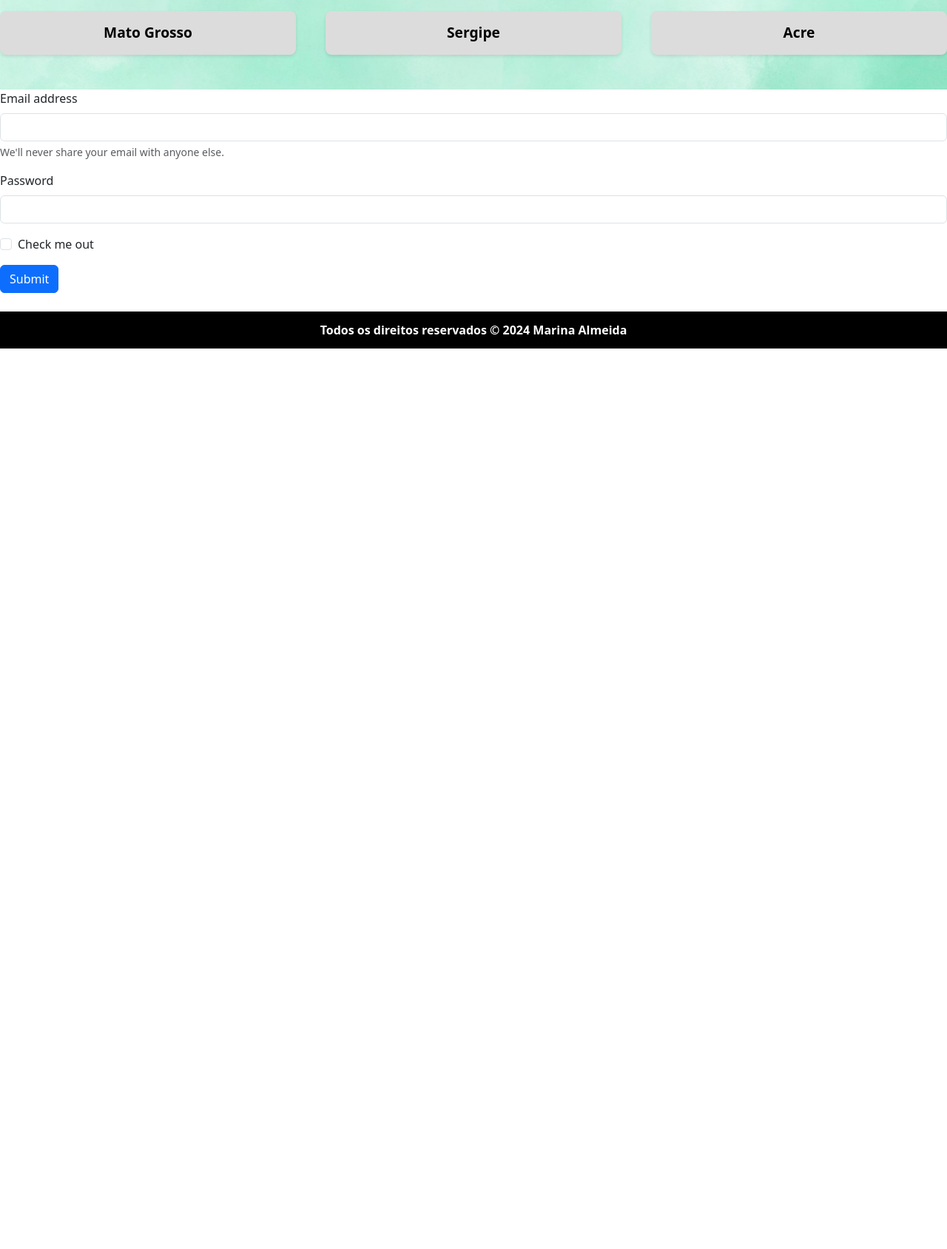
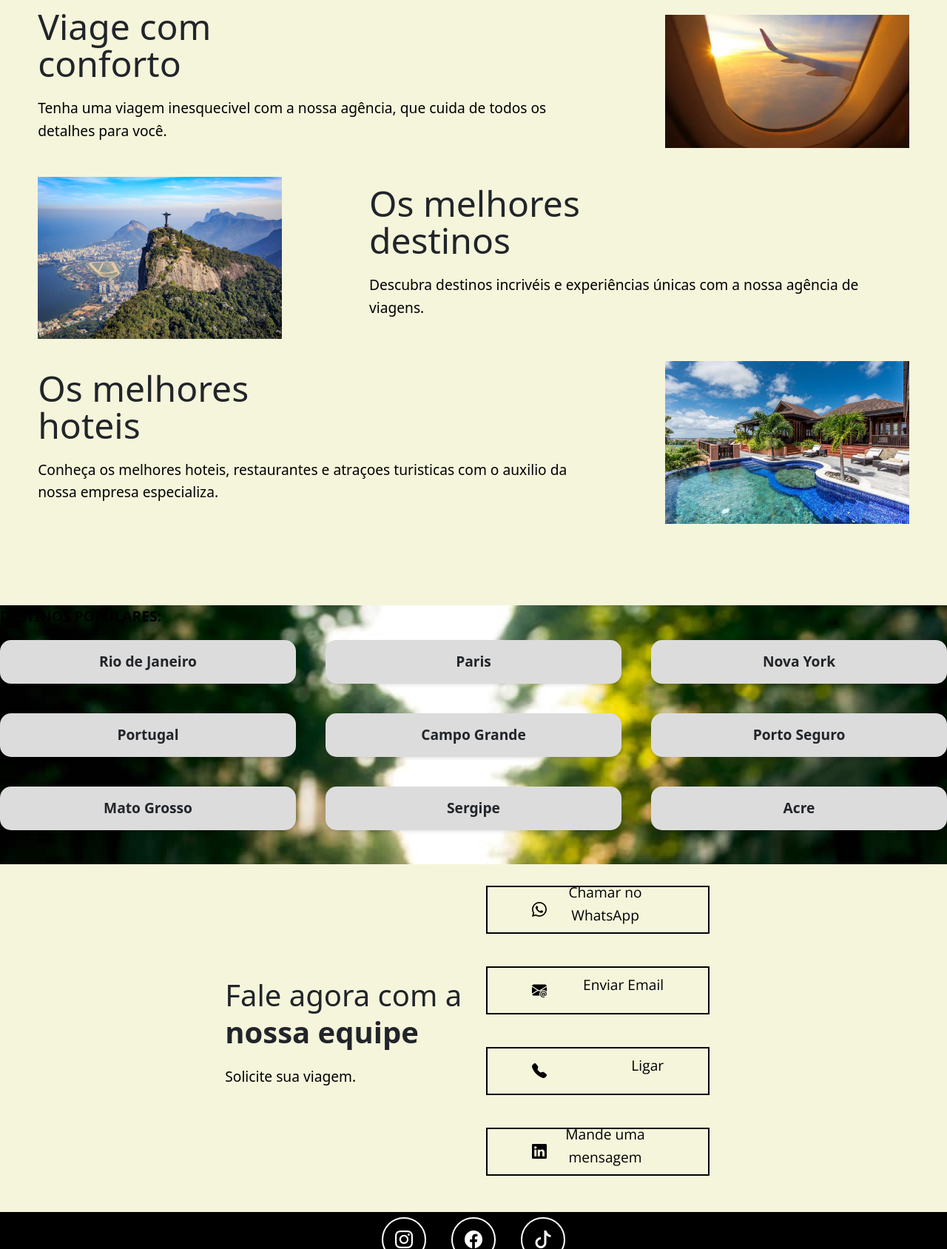
Before and after one commit to Marina2447/Site-Ag-ncia, a plain HTML site: page index.html in a window 1280 px wide. Shown: the part 1112-2800 px from the top of the page at 74% size. Before the commit the page ends 1583 px from the top, so only its background shows below. Drawn offline with nearby package versions, Linux system fonts and the light colour scheme.

Commit message:
atualizado

```diff
--- a/index.html
+++ b/index.html
@@ -11,7 +11,9 @@
         rel="stylesheet">
     <link rel="stylesheet" href="https://use.fontawesome.com/releases/v5.12.1/css/all.css" crossorigin="anonymous">
     <link href="https://cdn.jsdelivr.net/npm/bootstrap@5.3.3/dist/css/bootstrap.min.css" rel="stylesheet" integrity="sha384-QWTKZyjpPEjISv5WaRU9OFeRpok6YctnYmDr5pNlyT2bRjXh0JMhjY6hW+ALEwIH" crossorigin="anonymous">
+    <link rel="stylesheet" href="https://cdn.jsdelivr.net/npm/bootstrap-icons@1.11.3/font/bootstrap-icons.min.css">
     <title>Document</title>
+
 
 </head>
 <body>
@@ -104,12 +106,75 @@
                </div>
            </section>
 
+
+
+           <section class="vantagens">
+               <div class="interface">
+
+                 <article class="itens-container">
+
+                  <div class="texto-itens">
+
+                   <h3><span>Viage </span>com<br> conforto</h3>
+                   <p>Tenha uma viagem inesquecivel com a nossa agência, que cuida de todos os detalhes para você.</p>
+
+                  </div>
+
+                   <div class="img-itens">
+                   <img src="assets/janela-de-aviao.webp" alt="">
+                  </div>
+
+                 </article>
+
+
+
+                 <article class="itens-container">
+
+                   <div class="img-itens">
+                       <img src="assets/lugar2.jpg" alt="">
+                   </div>
+
+                   <div class="texto-itens">
+
+                   <h3><span>Os </span>melhores<br> destinos</h3>
+                    <p>Descubra destinos incrivéis e experiências únicas com a nossa agência de viagens.</p>
+
+
+                  </article>
+
+
+
+                  <article class="itens-container">
+
+                   <div class="texto-itens">
+
+                    <h3><span>Os </span>melhores<br> hoteis</h3>
+                    <p>Conheça os melhores hoteis, restaurantes e atraçoes turisticas com o auxilio da nossa empresa especializa.</p>
+
+                   </div>
+
+                   <div class="img-itens">
+                    <img src="assets/hotel.jpg" alt="">
+                   </div>
+
+                  </article>
+
+
+               </div>
+           </section>
+
+
+
+
+
+
+
            <section>
                <div class="container3">
 
                    <article>
                        <div class="titulo">
-                            <p>DESTINOS POPULARES:<p>
+                           <p>DESTINOS POPULARES:</p>
                        </div>
 
                        <section id="destinos">
@@ -135,28 +200,26 @@
            </section>
 
 
-        </section>
-
-        <div class="container-forms">
-            <form>
-              <div class="mb-3">
-                <label for="exampleInputEmail1" class="form-label">Email address</label>
-                <input type="email" class="form-control" id="exampleInputEmail1" aria-describedby="emailHelp">
-                <div id="emailHelp" class="form-text">We'll never share your email with anyone else.</div>
-              </div>
-              <div class="mb-3">
-                <label for="exampleInputPassword1" class="form-label">Password</label>
-                <input type="password" class="form-control" id="exampleInputPassword1">
-              </div>
-              <div class="mb-3 form-check">
-                <input type="checkbox" class="form-check-input" id="exampleCheck1">
-                <label class="form-check-label" for="exampleCheck1">Check me out</label>
-              </div>
-              <button type="submit" class="btn btn-primary">Submit</button>
-            </form>
-          </div>
+           <section class="cont">
+               <div class="interface">
 
 
+                   <article class="text-cont">
+                       <h3>Fale agora com a <span>nossa equipe</span></h3>
+                       <p>Solicite sua viagem.</p>
+                   </article>
+
+                   <article class="icones-cont">
+                       <a href="#"><button><i class="bi bi-whatsapp"></i> <p>Chamar no WhatsApp</p></button>
+                       </a>
+                       <a href="#"><button><i class="bi bi-envelope-at-fill"></i> <p>Enviar Email</p></button>
+                       </a>
+                       <a href="#"><button><i class="bi bi-telephone-fill"></i> <p>Ligar  </p> </button>
+                       </a>
+                       <a href="#"><button><i class="bi bi-linkedin"></i> <p>Mande uma mensagem</p> </button>
+                       </a>
+                   </article>
+               </div>
            </section>
 
 
@@ -165,9 +228,32 @@
 
 
 
-          <footer class="rodape">Todos os direitos reservados &copy 2024 Marina Almeida</footer>
 
+
+
+      <footer class="interface">
+       <section class="i-footer">
+           <a href="#"><button><i class="bi bi-instagram"></i></button></a>
+           <a href="#"><button><i class="bi bi-facebook"></i></button></a>
+           <a href="#"><button><i class="bi bi-tiktok"></i></button></a>
+       </section>
+
+       <section class="m-footer">
+           <a href="#">Suporte</a>
+           <a href="#">Infomaçoes</a>
+           <a href="#">Agenda</a>
+       </section>
+
+       <section class="bottom-footer">
+           <p>Todos os direitos reservados &copy 2024 Marina Almeida</p>
+       </section>
    </div>
+
+
+
+
+
+      </footer>
 
 
 
--- a/style.css
+++ b/style.css
@@ -3,28 +3,59 @@
     padding: 0;
 }
 
+
+
 .geral{
     height: 900px;
+    background-color: blanchedalmond;
+
+
 }
 
 .container{
     width: 900px;
+    max-width: 900px;
+    width: 100%;
+
+
+}
+
+
+.interface{
+    max-width: 1280px;
+    margin: 0 auto;
+    padding: 0 4%;
+}
+
+header{
+    width: 100%;
+
+
+
 }
 
 section{
     display: flex;
     justify-content: center;
+
+
 }
 
 .menu {
-    background-color: black;
+    background-color: gray;
+
+
 }
+
+
 
 .menu2{
     display: flex;
     justify-content: center;
     width: 900px;
     height: 70px;
+
+
 }
 
 
@@ -56,6 +87,10 @@ section{
     display: flex;
     align-items: center;
     margin: 10px;
+
+
+
+
 
 }
 
@@ -101,8 +136,8 @@ a:hover {
 }
 
 section.img-site {
-    background-image: url(assets/agencia-viajes.webp);
-    height: 80vh;
+    background-image: url(assets/aviao2.avif);
+    height: 100vh;
     background-repeat: no-repeat;
     background-size: cover;
     background-position: center;
@@ -164,8 +199,9 @@ section.img-site {
     align-items: center;
     padding: 20px;
 
-    background-color: palegreen;
-    ;
+
+
+
 }
 
 .news-left {
@@ -173,25 +209,30 @@ section.img-site {
     background-color: white;
     padding: 20px;
     border-radius: 8px;
+
+
 }
 
 h2 {
     font-size: 2em;
     margin-bottom: 10px;
+
 }
 
 p {
     font-size: 1.2em;
     line-height: 1.6;
-    color: #555;
+    color: black;
+
 }
 
 .container3 {
-    background-image: url(assets/verde.jpg);
+    background-image: url(assets/transiçao.jpg);
     background-attachment: fixed;
     width: 100%;
     background-size: cover;
     height: 350px;
+
 
 
 }
@@ -200,12 +241,17 @@ p {
     align-items: center;
     justify-content: center;
     font-weight: 800;
-
     line-height: 70px;
 
 }
 
-.destinos-container, .pacotes-container {
+
+
+
+
+
+
+.destinos-container {
     display: flex;
     flex-wrap: wrap;
     gap: 40px;
@@ -213,35 +259,240 @@ p {
 
 }
 
-.destino-item, .pacote-item {
-    background-color: #fff;
+.destino-item {
+
     padding: 15px;
     flex: 1 1 calc(25% - 20px);
-    border-radius: 8px;
+    border-radius: 15px;
     text-align: center;
     box-shadow: 0 2px 4px rgba(0, 0, 0, 0.1);
     transition: transform 0.3s ease;
     font-size: 1.2em;
     font-weight: bold;
-    color: black;
+
     background-color: gainsboro;
+
 
 }
 
-.destino-item:hover, .pacote-item:hover {
+.destino-item:hover {
     transform: scale(1.05);
 }
 
-.rodape {
+
+
+
+
+
+
+
+section.vantagens{
+    padding: 80px 0;
+    background-color: beige;
+}
+
+.vantagens .itens-container{
     display: flex;
-    background-color: black;
-    margin-top: 25px;
-    height: 50px;
-    color: white;
+    align-items: center;
+    justify-content: space-between;
+    gap: 10%;
+    margin-bottom: 30px;
+}
+
+.vantagens .itens-container .img-itens img{
+    max-width: 330px;
+}
+
+.vantagens .itens-container .texto-itens h3{
+    font-size: 3em;
+    line-height: 50px;
+    margin-bottom: 20px;
+}
+
+.itens-container .texto-itens h3 span{
+    font-weight: 300;
+}
+
+.itens-container .texto-itens p{
     justify-content: center;
-    align-items: center;
-    text-align: center;
-    font-size: 16px;font-weight: bold;
+
+}
+
+section.cont{
+    background-color: beige;
+    padding: 5px 0;
+}
+
+.text-cont, .icones-cont{
+   display: inline-block;
+   width: 50%;
+   margin-right: -4px;
+   vertical-align: middle;
 
 
 }
+
+.cont .text-cont h3{
+    font-size: 2.5em;
+    line-height: 50px;
+    font-weight: 300;
+    margin-bottom: 20px;
+
+}
+
+.cont .text-cont h3 span{
+    display: block;
+    font-weight: 700;
+
+}
+
+.cont .icones-cont a{
+    text-decoration: none;
+
+}
+
+.cont .icones-cont button {
+    display: flex;
+    align-items: center;
+    justify-content: space-between;
+
+
+
+    width: 90%;
+    height: 65px;
+    margin: 0 auto 20px auto;
+    padding: 0 60px;
+
+    background-color: transparent;
+    border: 2px solid #000;
+    cursor: pointer;
+
+    transition: .5s;
+}
+
+.cont .icones-cont button i{
+    font-size: 20px;
+}
+
+.cont .icones-cont button:hover{
+    background-color: #000;
+}
+
+.cont .icones-cont button:hover i, .cont .icones-cont button:hover p{
+    color: #fff;
+}
+
+
+
+
+
+@media (max-width: 480px) {
+    .menu2 {
+        flex-direction: column;
+        align-items: center;
+    }
+
+    .links a {
+        display: block;
+        margin: 10px 0;
+        text-align: center;
+    }
+
+    .img-site .text h1 {
+        font-size: 2em;
+    }
+
+    .img-site .text p {
+        font-size: 16px;
+    }
+
+    .vantagens .itens-container {
+        flex-direction: column;
+        align-items: center;
+    }
+
+    .destino-item {
+        flex: 1 1 100%;
+        margin-bottom: 20px;
+    }
+
+    .icones-cont button {
+        width: 100%;
+    }
+}
+
+
+@media (max-width: 768px) {
+    .menu2 {
+        flex-direction: column;
+        align-items: center;
+    }
+
+    .img-site .text h1 {
+        font-size: 2.5em;
+    }
+
+    .vantagens .itens-container {
+        flex-direction: column;
+        align-items: center;
+    }
+
+    .destino-item {
+        flex: 1 1 45%;
+        margin-bottom: 20px;
+    }
+}
+
+
+
+
+
+
+
+
+
+footer{
+    background-color: black;
+    width: 100%;
+    text-align: center;
+    padding: 30px 0;
+}
+
+footer .i-footer button{
+    width: 60px;
+    height: 60px;
+    border-radius: 50%;
+    border: 2px solid #fff;
+    background-color: transparent;
+    color: #fff;
+    font-size: 24px;
+    cursor: pointer;
+    margin: 0 10px;
+    transition: .5s;
+}
+
+footer .i-footer button:hover{
+    background-color: #fff;
+    color: #000;
+}
+
+footer .m-footer{
+    margin: 20px 0;
+
+}
+
+footer .m-footer a{
+    color: #fff;
+    margin: 0 15px;
+
+}
+
+footer .bottom-footer{
+    border-top: 2px solid #fff;
+
+}
+
+footer .bottom-footer p{
+    color: #fff;
+    margin-top: 10px;
+}
```
Also changed, not shown: assets/aviao.avif (added), assets/aviao2.avif (added), assets/hotel.jpg (added), assets/janela-de-aviao.webp (added), assets/lugar1.jpg (added), assets/lugar2.jpg (added), assets/lugar3.jpg (added), assets/transiçao.jpg (added), assets/verde.jpg (deleted). Lines whose indentation alone changed are shown as unchanged.
